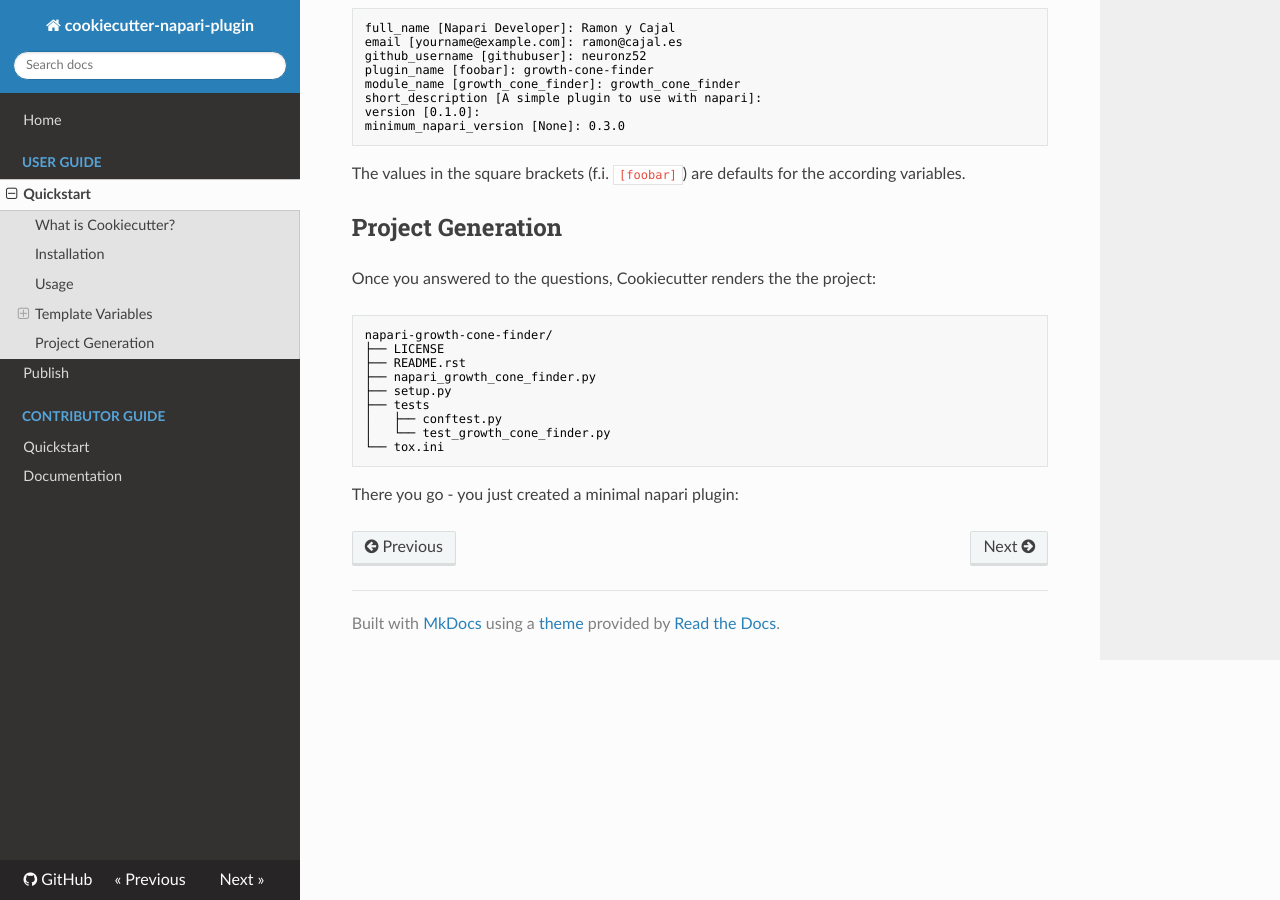
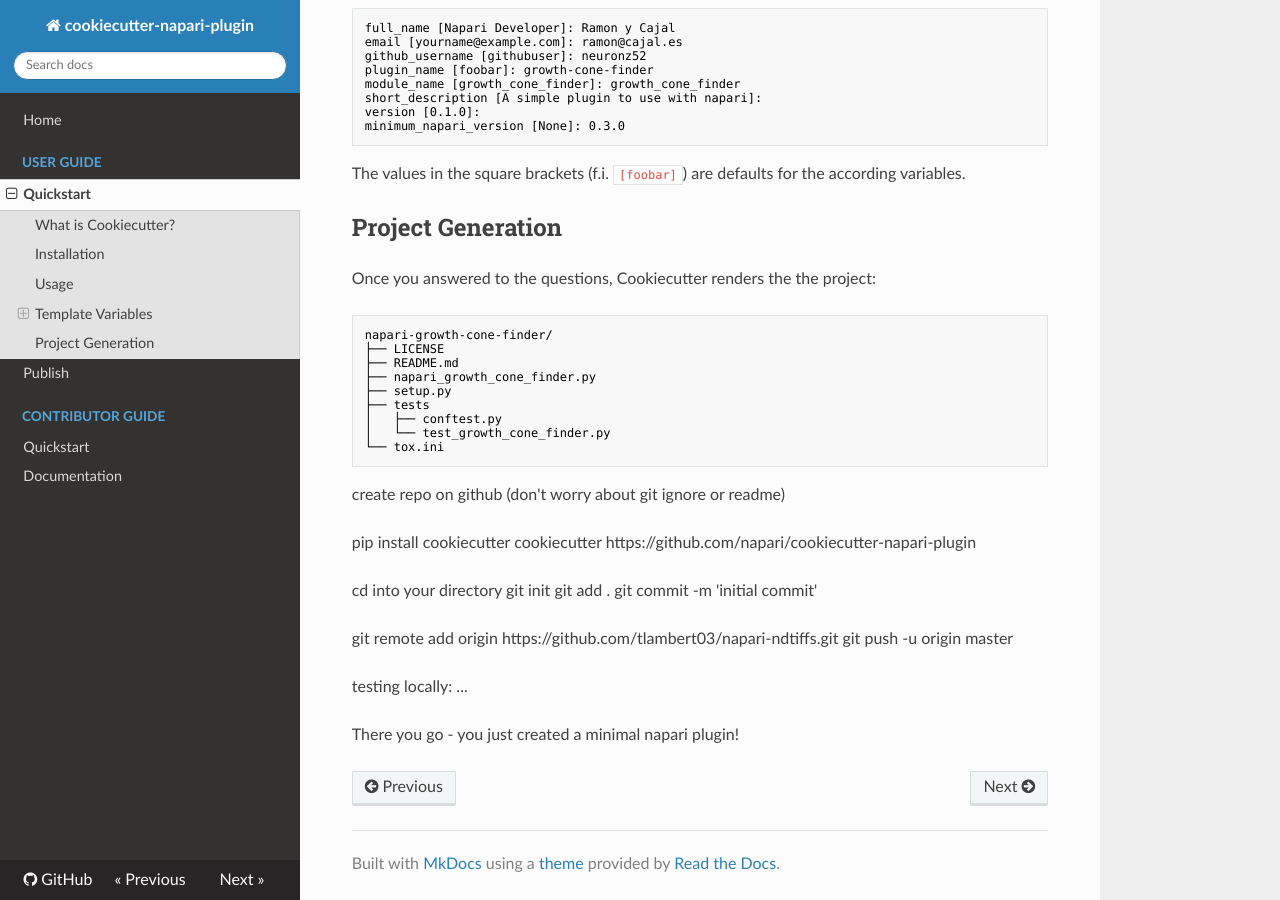
Before and after one commit to napari/cookiecutter-napari-plugin, an MkDocs documentation site: the page built from docs/user-guide/quickstart.md, in a window 1280 px wide and 900 px high, scrolled down 900 px. Built offline with MkDocs 1.6.1, drawn with Linux system fonts in a browser that asks for light colours; nearby versions of some CDN libraries; old or Windows-style settings are respelled for this version of MkDocs.

Commit message:
move to markdown readme

````diff
--- a/docs/user-guide/quickstart.md
+++ b/docs/user-guide/quickstart.md
@@ -53,7 +53,7 @@ Once you answered to the questions, Cookiecutter renders the the project:
 ```no-highlight
 napari-growth-cone-finder/
 ├── LICENSE
-├── README.rst
+├── README.md
 ├── napari_growth_cone_finder.py
 ├── setup.py
 ├── tests
@@ -62,7 +62,23 @@ napari-growth-cone-finder/
 └── tox.ini
 ```
 
-There you go - you just created a minimal napari plugin:
+create repo on github (don't worry about git ignore or readme)
 
-  [Cookiecutter]: https://github.com/audreyr/cookiecutter
-  [PyPI]: https://pypi.org/project/cookiecutter
+pip install cookiecutter
+cookiecutter https://github.com/napari/cookiecutter-napari-plugin
+
+cd into your directory
+git init
+git add .
+git commit -m 'initial commit'
+
+git remote add origin https://github.com/tlambert03/napari-ndtiffs.git
+git push -u origin master
+
+testing locally:
+...
+
+There you go - you just created a minimal napari plugin!
+
+[Cookiecutter]: https://github.com/audreyr/cookiecutter
+[PyPI]: https://pypi.org/project/cookiecutter
````
Also changed, not shown: README.md (+2 -2 lines), napari-{{cookiecutter.plugin_name}}/README.md (added, +49 -0 lines), napari-{{cookiecutter.plugin_name}}/README.rst (deleted), 6 other files.
